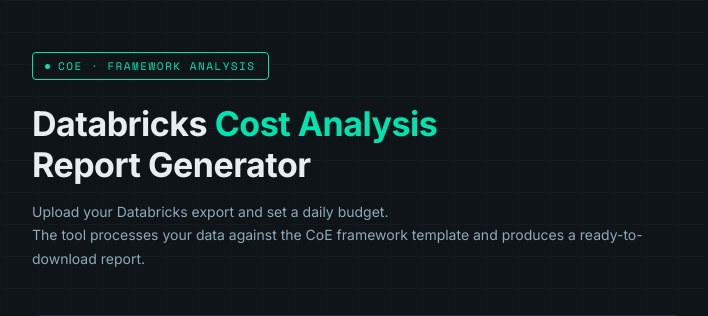
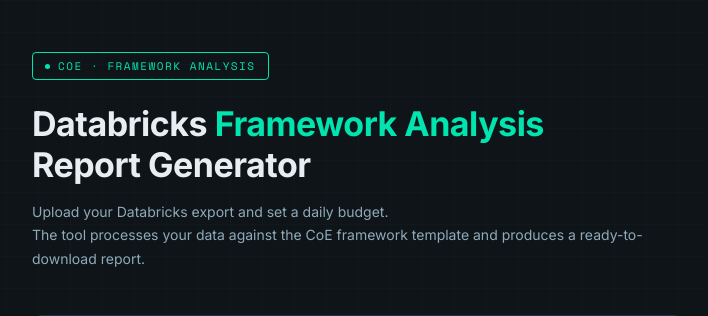
Before and after one commit to gquartile-tech/CoE-Framework-APP, a Flask app: page / in a window 1280 px wide. Shown: the top 316 px of the page, without its empty margins (282-990 px from the left). Run offline with Flask 3, Linux system fonts and the light colour scheme.

Commit message:
Update index.html

```diff
--- a/templates/index.html
+++ b/templates/index.html
@@ -118,7 +118,7 @@
 <div class="page">
 
   <div class="badge"><span class="badge-dot"></span>COE · FRAMEWORK ANALYSIS</div>
-  <h1>Databricks <span>Cost Analysis</span><br>Report Generator</h1>
+  <h1>Databricks <span>Framework Analysis</span><br>Report Generator</h1>
   <p class="tagline">Upload your Databricks export and set a daily budget.<br>The tool processes your data against the CoE framework template and produces a ready-to-download report.</p>
 
   <div class="card">
```
